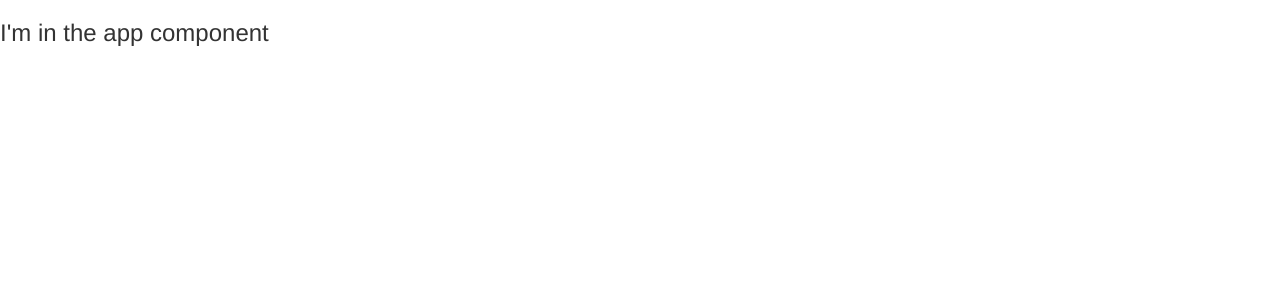
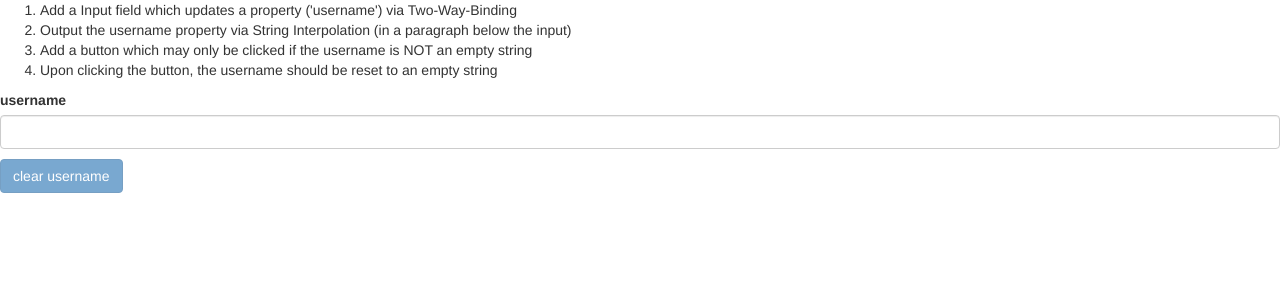
Before and after one commit to sdesyllas/angular-template-app, an Angular app: page / in a window 1280 px wide. Shown: the top 300 px of the page. Built offline with nearby package versions, Linux system fonts and the light colour scheme.

Commit message:
assignment 2

```diff
--- a/src/app/app.component.html
+++ b/src/app/app.component.html
@@ -1 +1,20 @@
-<h3>I'm in the app component</h3>
+<ol>
+    <li>Add a Input field which updates a property ('username') via Two-Way-Binding</li>
+    <li>Output the username property via String Interpolation (in a paragraph below the input)</li>
+    <li>Add a button which may only be clicked if the username is NOT an empty string</li>
+    <li>Upon clicking the button, the username should be reset to an empty string</li>
+</ol>
+
+<label>username</label>
+
+<input
+    type="text"
+    class="form-control"
+    (input)="onUpdateUserName($event)"
+    [(ngModel)]="username">
+
+<p>{{ username }}</p>
+<button
+    class="btn btn-primary"
+    [disabled]="!userNotEmpty"
+    (click)="onClearUserName()">clear username</button>
--- a/src/app/app.component.ts
+++ b/src/app/app.component.ts
@@ -6,5 +6,20 @@ import { Component } from '@angular/core';
   styleUrls: ['./app.component.css']
 })
 export class AppComponent {
+  username = '';
+  userNotEmpty = false;
 
+  onUpdateUserName(event: Event) {
+    if (this.username != '') {
+      this.userNotEmpty = true;
+    }
+    else {
+      this.userNotEmpty = false;
+    }
+  }
+
+  onClearUserName() {
+    this.username = '';
+    this.userNotEmpty = false;
+  }
 }
--- a/src/app/app.module.ts
+++ b/src/app/app.module.ts
@@ -1,5 +1,7 @@
 import { BrowserModule } from '@angular/platform-browser';
 import { NgModule } from '@angular/core';
+import { FormsModule } from '@angular/forms';
+import { HttpModule } from '@angular/http';
 
 import { AppComponent } from './app.component';
 
@@ -8,7 +10,9 @@ import { AppComponent } from './app.component';
     AppComponent
   ],
   imports: [
-    BrowserModule
+    BrowserModule,
+    FormsModule,
+    HttpModule
   ],
   providers: [],
   bootstrap: [AppComponent]
```
